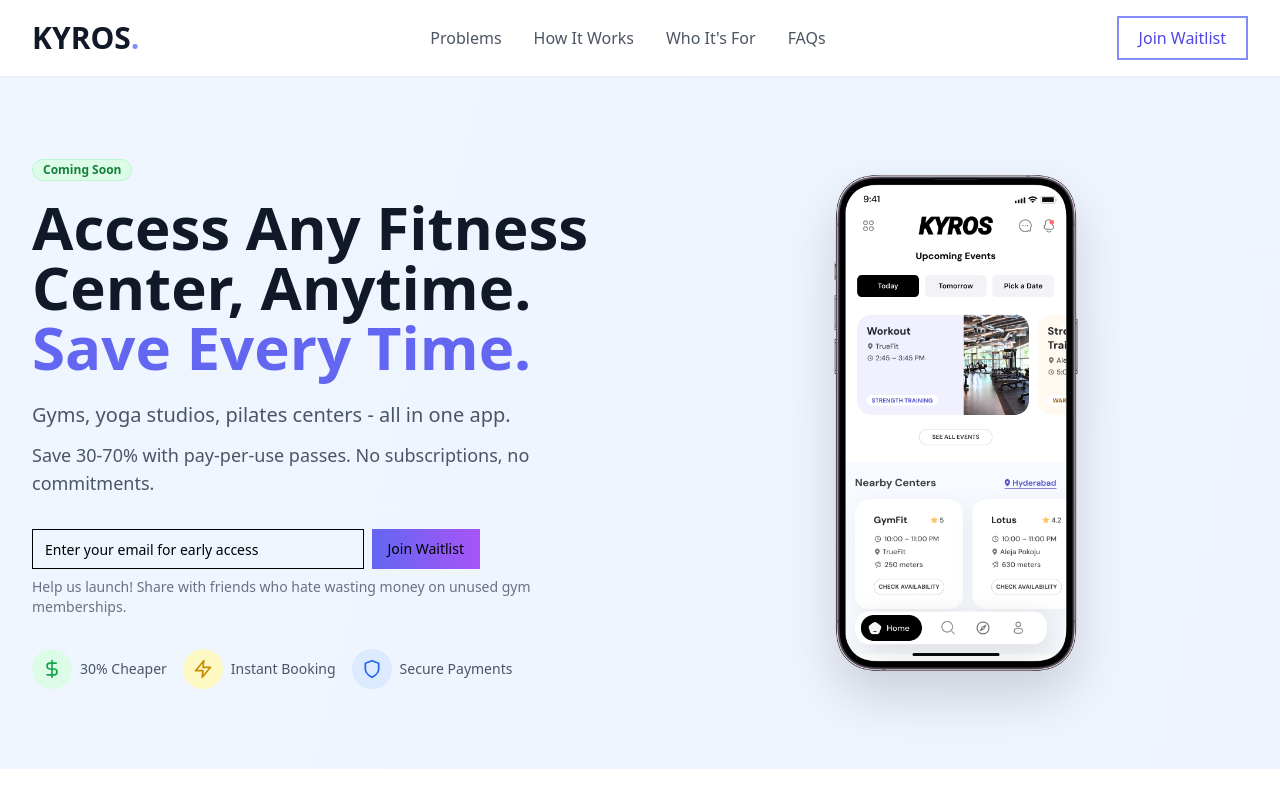
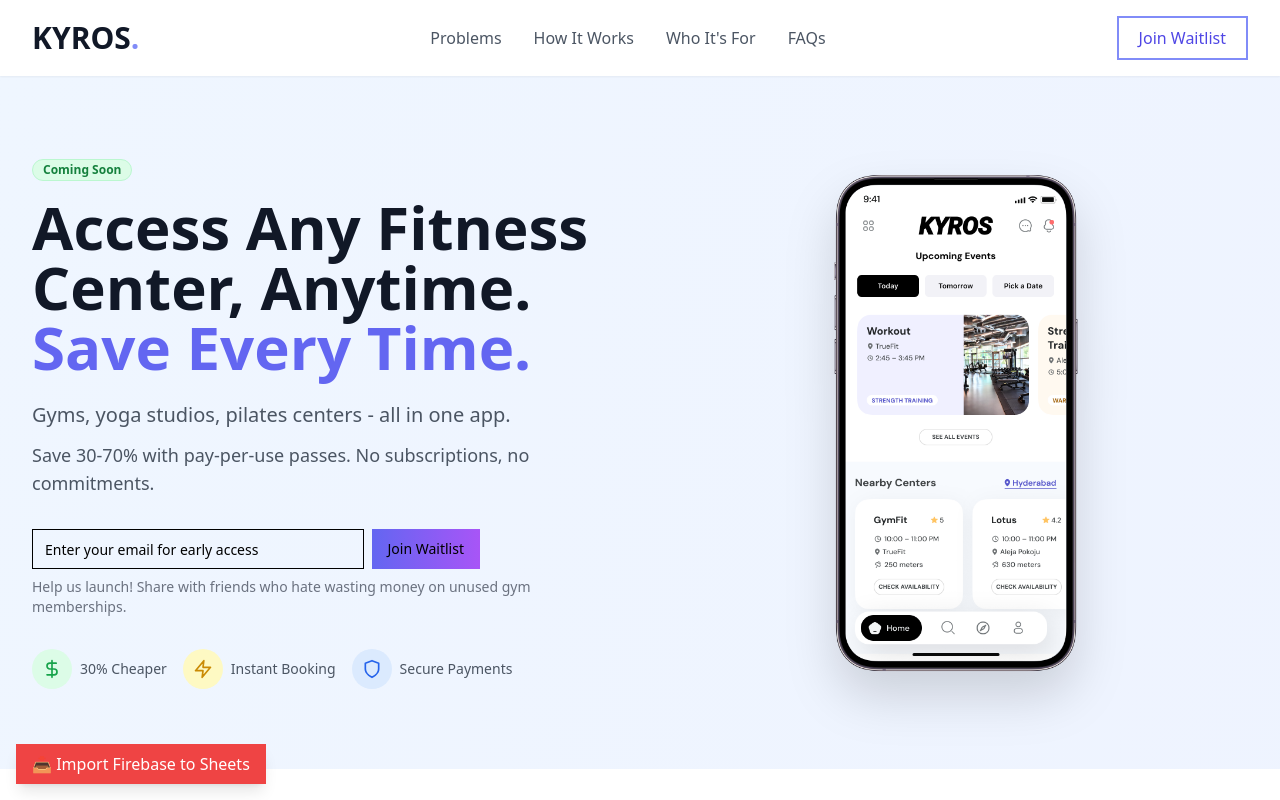
Before and after one commit to satyapulipelli/kyros-beta, a React (Vite) app: page / in a window 1280 px wide. Shown: the top 800 px of the page. Built offline with nearby package versions, Linux system fonts and the light colour scheme.

Commit message:
Database metrics

```diff
--- a/src/App.jsx
+++ b/src/App.jsx
@@ -1,6 +1,6 @@
 import { useState, useEffect, useRef } from 'react'
-import { Analytics } from '@vercel/analytics/react'
-import { SpeedInsights } from '@vercel/speed-insights/react'
+// import { Analytics } from '@vercel/analytics/react'
+// import { SpeedInsights } from '@vercel/speed-insights/react'
 import { Button } from '@/components/ui/button.jsx'
 import { Input } from '@/components/ui/input.jsx'
 import { Card, CardContent, CardDescription, CardHeader, CardTitle } from '@/components/ui/card.jsx'
@@ -1406,9 +1406,92 @@
         }
       `}</style>
 
-      {/* Vercel Analytics & Speed Insights */}
-      <Analytics />
-      <SpeedInsights />
+      {/* Temporary Import Button - Only shows on localhost */}
+      {window.location.hostname === 'localhost' && (
+        <button
+          onClick={async () => {
+            console.log('🚀 Starting Firebase to Google Sheets import...');
+
+            try {
+              // Import Firestore functions
+              const { collection, getDocs } = await import('firebase/firestore');
+              const { db } = await import('./firebase/config');
+
+              const SHEETS_URL = 'https://script.google.com/macros/s/AKfycbz8nvf_uGxFW4KbRQEakcY1UlEOugHUP95CigtCfK8vD6ESDFLRT7lLIUaZwo8ULWATMw/exec';
+
+              let waitlistCount = 0;
+              let surveyCount = 0;
+
+              // Import waitlist entries
+              console.log('📋 Fetching waitlist entries...');
+              const waitlistSnapshot = await getDocs(collection(db, 'waitlist'));
+
+              for (const doc of waitlistSnapshot.docs) {
+                const data = doc.data();
+
+                await fetch(SHEETS_URL, {
+                  method: 'POST',
+                  mode: 'no-cors',
+                  body: JSON.stringify({
+                    type: 'waitlist',
+                    email: data.email || '',
+                    status: data.status || 'pending',
+                    source: data.source || 'website'
+                  })
+                });
+
+                waitlistCount++;
+                console.log(`✅ Imported waitlist: ${data.email}`);
+
+                // Small delay to avoid overwhelming the API
+                await new Promise(resolve => setTimeout(resolve, 1000)); // Increased to 1 second
+              }
+
+              // Import survey responses
+              console.log('📝 Fetching survey responses...');
+              const surveySnapshot = await getDocs(collection(db, 'survey_responses'));
+
+              for (const doc of surveySnapshot.docs) {
+                const data = doc.data();
+
+                await fetch(SHEETS_URL, {
+                  method: 'POST',
+                  mode: 'no-cors',
+                  body: JSON.stringify({
+                    type: 'survey',
+                    email: data.email || '',
+                    userType: data.userType || '',
+                    features: data.features || '',
+                    painPoint: data.painPoint || '',
+                    priceRange: data.priceRange || '',
+                    location: data.location || ''
+                  })
+                });
+
+                surveyCount++;
+                console.log(`✅ Imported survey: ${data.email}`);
+
+                await new Promise(resolve => setTimeout(resolve, 300));
+              }
+
+              alert(`🎉 Import Complete!\n\nImported:\n- ${waitlistCount} waitlist entries\n- ${surveyCount} survey responses\n\nCheck your Google Sheets!`);
+              console.log('🎉 Import finished!');
+
+            } catch (error) {
+              console.error('❌ Import error:', error);
+              alert('Error during import. Check console for details.');
+            }
+          }}
+          className="fixed bottom-4 left-4 z-50 bg-red-500 hover:bg-red-600 text-white px-4 py-2 rounded-lg shadow-lg font-medium transition-colors"
+          title="Import all Firebase data to Google Sheets"
+        >
+          📥 Import Firebase to Sheets
+        </button>
+      )}
+
+      {/* Vercel Analytics & Speed Insights - Only work when deployed to Vercel */}
+      {/* <Analytics /> */}
+      {/* <SpeedInsights /> */}
     </div>
   )
 }
--- a/src/firebase/services.js
+++ b/src/firebase/services.js
@@ -124,15 +124,17 @@
 // Combined function to save both email and survey
 export const saveWaitlistWithSurvey = async (email, surveyData) => {
   try {
-    const waitlistResult = await addToWaitlistFast(email);
+    // Don't add to waitlist again - it was already added in handleEmailSubmit
+    // Just save the survey data
 
     const surveyPayload = {
       email: email.toLowerCase(),
-      waitlistId: waitlistResult.id || null,
-      ...surveyData
+      ...surveyData,
+      timestamp: serverTimestamp(),
+      completed: true
     };
 
-    const surveyResult = await addSurveyResponse(surveyPayload);
+    const surveyResult = await addDoc(collection(db, SURVEY_COLLECTION), surveyPayload);
 
     // Send survey to Google Sheets
     sendToGoogleSheets({
@@ -143,9 +145,8 @@
 
     return {
       success: true,
-      waitlistId: waitlistResult.id,
       surveyId: surveyResult.id,
-      message: 'Successfully joined waitlist!'
+      message: 'Survey completed successfully!'
     };
   } catch (error) {
     console.error('Error in saveWaitlistWithSurvey:', error);
@@ -156,7 +157,7 @@
   }
 };
 
-const GOOGLE_SHEETS_URL = 'https://script.google.com/macros/s/AKfycbzO3K7kGFRZ3_DVWrezQsr0-5QcZQE5IWm6ax0wD88a2vjeZSCSxQTlXg3kbu0SLTHVEw/exec';
+const GOOGLE_SHEETS_URL = 'https://script.google.com/macros/s/AKfycbz8nvf_uGxFW4KbRQEakcY1UlEOugHUP95CigtCfK8vD6ESDFLRT7lLIUaZwo8ULWATMw/exec';
 
 // Add this function to send data to Google Sheets
 const sendToGoogleSheets = async (data) => {
```
